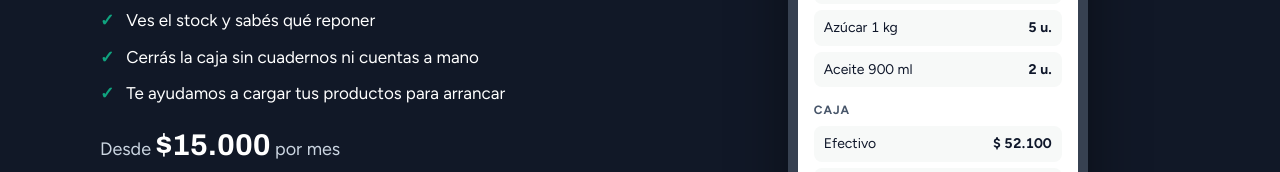
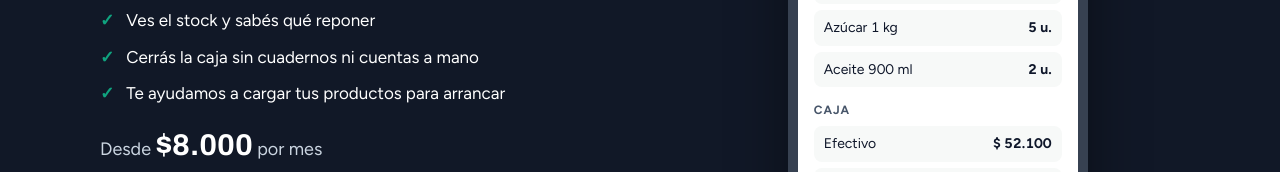
Before and after one commit to Solvix-tech/soluciones-cerca, a plain HTML site: page index.html in a window 1280 px wide. Shown: the part 2861-3033 px from the top of the page. Drawn offline with Linux system fonts and the light colour scheme.

Commit message:
Sistema para comercios desde $8.000 por mes
Co-Authored-By: Claude Opus 5.5 <noreply@anthropic.com>

```diff
--- a/index.html
+++ b/index.html
@@ -170,7 +170,7 @@
             <li>Cerrás la caja sin cuadernos ni cuentas a mano</li>
             <li>Te ayudamos a cargar tus productos para arrancar</li>
           </ul>
-          <p class="precio">Desde <strong>$15.000</strong> por mes</p>
+          <p class="precio">Desde <strong>$8.000</strong> por mes</p>
           <a class="boton" data-whatsapp data-mensaje="Hola, quiero saber más sobre el sistema para comercios." href="#contacto">Pedí una prueba</a>
         </div>
 
```
